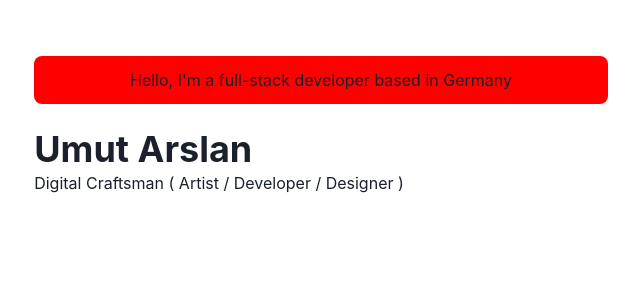
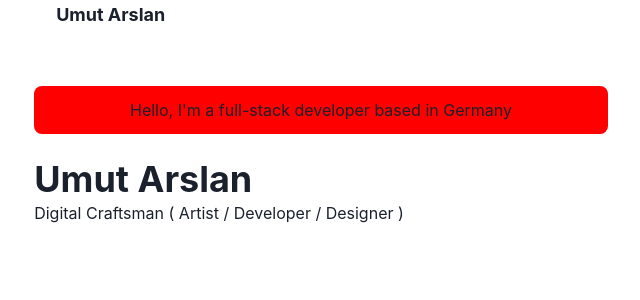
Before and after one commit to uarslan-git/portfolio, a Next.js app: page / in a window 1280 px wide. Shown: the top 300 px of the page, without its empty margins (319-959 px from the left). Built offline with nearby package versions, Linux system fonts and the light colour scheme.

Commit message:
Add navbar

```diff
--- a/components/layouts/main.js
+++ b/components/layouts/main.js
@@ -1,6 +1,7 @@
 import { Box, Container } from '@chakra-ui/react'
 import Head from 'next/head'
 import React from 'react'
+import Navbar from '../navbar'
 
 const Layout = ({router, children}) => {
   return (
@@ -9,6 +10,7 @@ const Layout = ({router, children}) => {
         <meta name="viewport" content="width=device-width, intial-scale=1"/>
         <title>Umut Arslan - Website</title>
       </Head>
+      <Navbar/>
     <Container maxW="container.md" pt={14}>
       {children}
     </Container>
--- /dev/null
+++ b/components/logo.js
@@ -0,0 +1,38 @@
+import { Link, Text, useColorModeValue } from '@chakra-ui/react'
+import styled from '@emotion/styled'
+import React from 'react'
+
+const LogoBox = styled.span`
+font-weight: bold;
+font-size: 18px;
+display: inline-flex;
+height: 30px;
+line-height: 20px;
+align-items: center;
+padding: 10px;
+
+&:hover {
+  transform: rotate(20deg);
+  transition: transform 0.5s;
+}
+`
+
+const Logo = () => {
+  return (
+    <Link href='/'>
+      <LogoBox>
+        {/* Inser Logo here */}
+        <Text
+          color={useColorModeValue('gray.800', 'whiteAlpha.900')}
+          fontFamily="M PLUS Rounded 1c"
+          fontWeight="bold"
+          ml={3}
+        >
+          Umut Arslan
+        </Text>
+      </LogoBox>
+    </Link>
+  )
+}
+
+export default Logo
--- /dev/null
+++ b/components/navbar.js
@@ -0,0 +1,17 @@
+import { Container } from '@chakra-ui/react'
+import React from 'react'
+import Logo from './logo'
+
+const LinkItem = ({})=> {
+
+}
+
+const Navbar = () => {
+  return (
+    <Container>
+      <Logo/>
+    </Container>
+  )
+}
+
+export default Navbar
```
Also changed, not shown: components/layouts/navbar.js (deleted).
